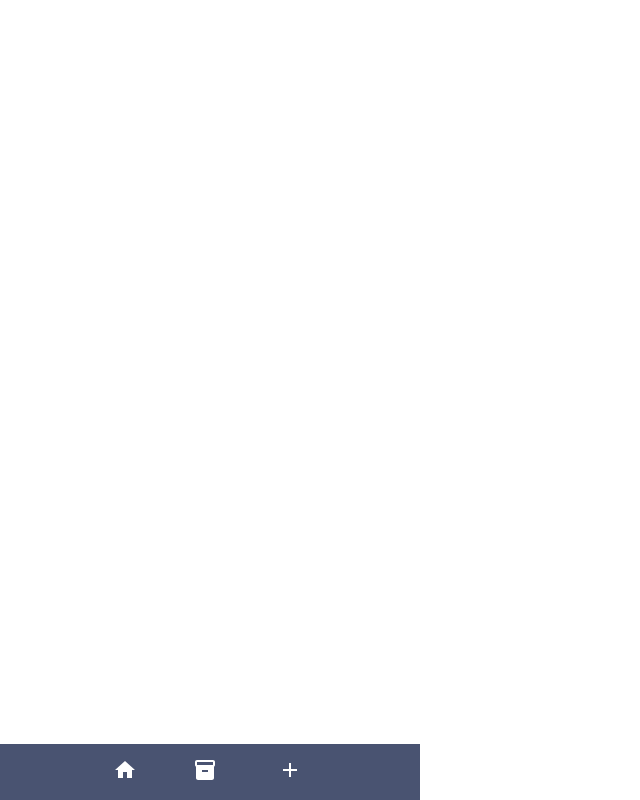
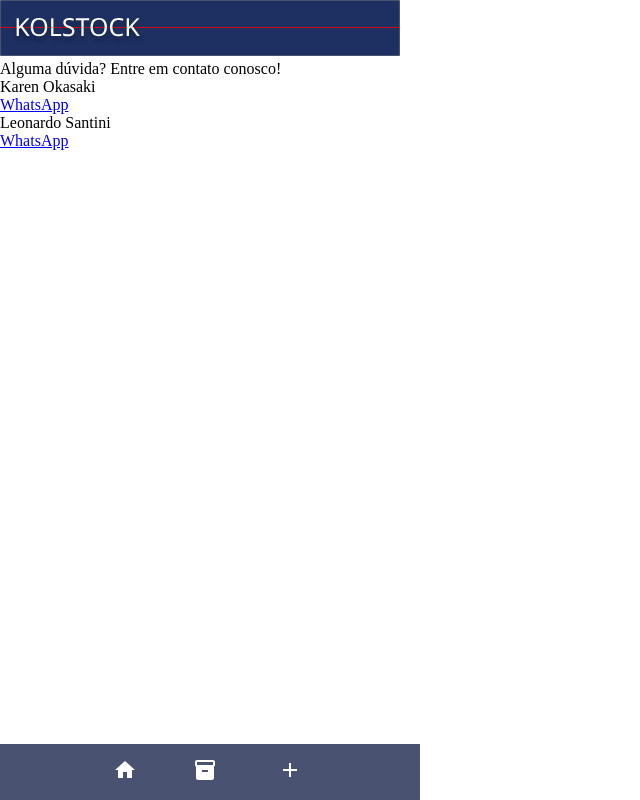
Before and after one commit to LeoSantini/kols, a React (Create React App) app: page /contact in a window 1280 px wide. Shown: the whole page, without its empty margins (0-640 px from the left). Built offline with nearby package versions, Linux system fonts and the light colour scheme; no server answers.

Commit message:
adição da api o whatsapp

```diff
--- a/src/App.js
+++ b/src/App.js
@@ -10,6 +10,9 @@
 import Products from "./pages/Products/Products";
 import Product from "./pages/Product/Product";
 import Edit from "./pages/Edit/Edit";
+import Contact from "./pages/Contact/Contact"
+import Logo from "./logo1.svg"
+
 
 import axios from "axios";
 
@@ -36,6 +39,7 @@
 
   return (
     <BrowserRouter>
+        <img src={Logo}></img>
       <Routes>
         <Route
           path="/"
@@ -63,6 +67,7 @@
           path="/editProduct/:_id"
           element={<Edit setRerender={setRerender} />}
         />
+        <Route path="/contact" element={<Contact />} />
       </Routes>
       <Navbar />
     </BrowserRouter>
--- /dev/null
+++ b/src/pages/Contact/Contact.js
@@ -0,0 +1,24 @@
+import React from 'react'
+
+function Contact() {
+    return (
+        <div>
+            <p>Alguma dúvida? Entre em contato conosco!</p>
+            <p>Karen Okasaki</p>
+            <a
+                target="_blank"
+                href={`https://api.whatsapp.com/send?phone=+5511981860227&text=Olá Karen, estou com problemas no ERP!`}
+                rel="noopener noreferrer"
+            >WhatsApp</a>
+
+            <p>Leonardo Santini</p>
+            <a
+                target="_blank"
+                href={`https://api.whatsapp.com/send?phone=+5511986481533&text=Olá Leonardo, estou com problemas no ERP!`}
+                rel="noopener noreferrer"
+            >WhatsApp</a>
+        </div>
+    );
+}
+
+export default Contact;
```
Also changed, not shown: src/pages/Home/Home.js (+7 -6 lines), src/logo.svg (added), src/logo1.svg (added).
